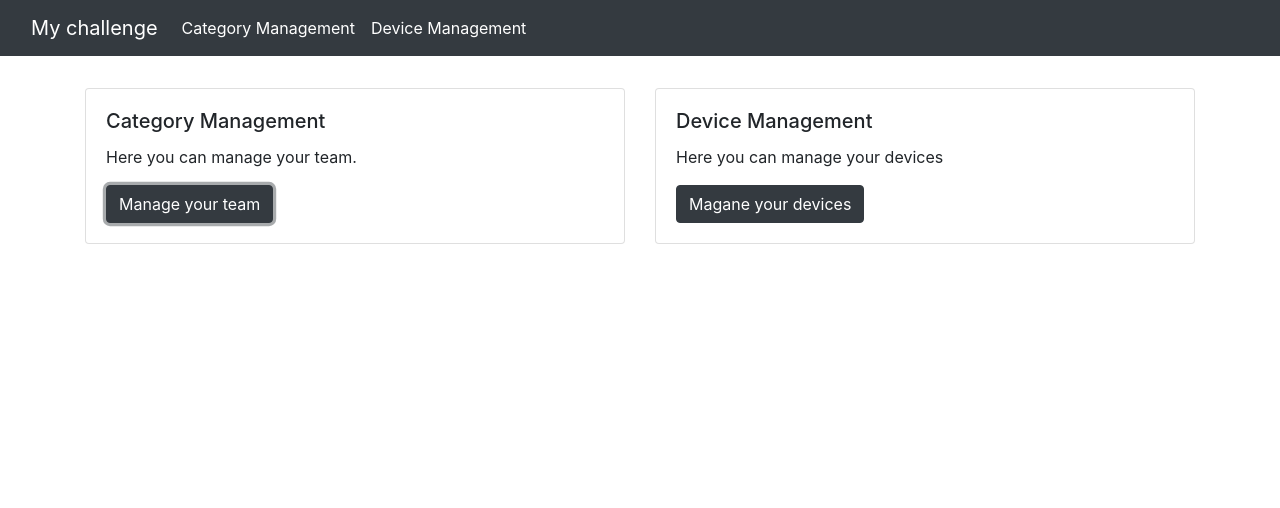
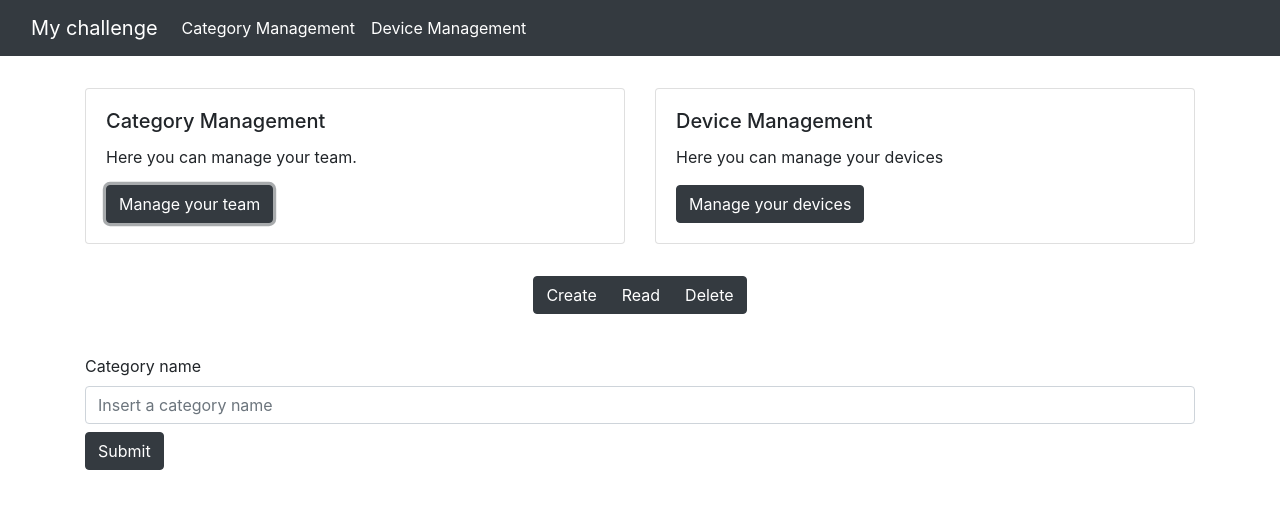
Before and after one commit to gustavo2207/Frontend-My-Challenge, an Angular app: page / in a window 1280 px wide. Both pictures are taken after a click on the link "Manage your team". Shown: the top 508 px of the page. Built offline with nearby package versions, Linux system fonts and the light colour scheme.

Commit message:
dinamic frontend

```diff
--- a/src/app/button-crud/button-crud.component.ts
+++ b/src/app/button-crud/button-crud.component.ts
@@ -13,34 +13,43 @@ export class ButtonCrudComponent implements OnInit {
   }
 
   btnCreate(){
-    const isDevice = document.
-    querySelector("#group-btn")?.classList.contains("device");
-
-    if(isDevice){
-      document.querySelector("#create-device")?.classList.replace("hide", "none")
-      document.querySelector("#read-device")?.classList.add("hide", "hide")
-      document.querySelector("#delete-device")?.classList.add("hide", "hide")
+    const isDevice = document.querySelector("#btn-device")?.classList.contains("device");
+    const isCategory = document.querySelector("#btn-category")?.classList.contains("category");
+    if(isDevice) {
+      document.querySelector("#create-device")?.classList.remove("hide")
+      document.querySelector("#read-device")?.classList.add("hide")
+      document.querySelector("#delete-device")?.classList.add("hide")
+    } else if(isCategory){
+      document.querySelector("#create-category")?.classList.remove("hide")
+      document.querySelector("#read-category")?.classList.add("hide")
+      document.querySelector("#delete-category")?.classList.add("hide")
     }
   }
   btnRead(){
-    const isDevice = document.
-    querySelector("#group-btn")?.classList.contains("device");
-
+    const isDevice = document.querySelector("#btn-device")?.classList.contains("device");
+    const isCategory = document.querySelector("#btn-category")?.classList.contains("category");
     if(isDevice){
-      document.querySelector("#create-device")?.classList.add("hide", "hide")
-      document.querySelector("#read-device")?.classList.replace("hide", "none")
-      document.querySelector("#delete-device")?.classList.add("hide", "hide")
+      document.querySelector("#create-device")?.classList.add("hide")
+      document.querySelector("#read-device")?.classList.remove("hide")
+      document.querySelector("#delete-device")?.classList.add("hide")
+    } else if(isCategory){
+      document.querySelector("#create-category")?.classList.add("hide")
+      document.querySelector("#read-category")?.classList.remove("hide")
+      document.querySelector("#delete-category")?.classList.add("hide")
     }
   }
 
   btnDelete(){
-    const isDevice = document.
-    querySelector("#group-btn")?.classList.contains("device");
-
-    if(isDevice){
-      document.querySelector("#create-device")?.classList.add("hide", "hide")
-      document.querySelector("#read-device")?.classList.add("hide", "hide")
-      document.querySelector("#delete-device")?.classList.replace("hide", "none")
+    const isDevice = document.querySelector("#btn-device")?.classList.contains("device");
+    const isCategory = document.querySelector("#btn-category")?.classList.contains("category");
+    if(isDevice) {
+      document.querySelector("#create-device")?.classList.add("hide")
+      document.querySelector("#read-device")?.classList.add("hide")
+      document.querySelector("#delete-device")?.classList.remove("hide")
+    } else if (isCategory) {
+      document.querySelector("#create-category")?.classList.add("hide")
+      document.querySelector("#read-category")?.classList.add("hide")
+      document.querySelector("#delete-category")?.classList.remove("hide")
     }
   }
 
--- a/src/app/cards/cards.component.html
+++ b/src/app/cards/cards.component.html
@@ -5,7 +5,9 @@
         <div class="card-body">
           <h5 class="card-title">Category Management</h5>
           <p class="card-text">Here you can manage your team.</p>
-          <a href="#" class="btn btn-dark">Manage your team</a>
+          <a href="#" class="btn btn-dark" (click)="manageCategory($event)"
+            >Manage your team</a
+          >
         </div>
       </div>
     </div>
@@ -15,7 +17,7 @@
           <h5 class="card-title">Device Management</h5>
           <p class="card-text">Here you can manage your devices</p>
           <a href="#" class="btn btn-dark" (click)="manageDevices($event)"
-            >Magane your devices</a
+            >Manage your devices</a
           >
         </div>
       </div>
--- a/src/app/cards/cards.component.ts
+++ b/src/app/cards/cards.component.ts
@@ -19,6 +19,17 @@ export class CardsComponent implements OnInit {
     event.preventDefault();
     const isShow = document.querySelector("#btn-device")?.classList.contains("hide")
 
+    const isCategory = document
+    .querySelector("#btn-category")?.classList.contains("category")
+
+    if(isCategory) {
+      document.querySelector("#btn-category")?.classList.replace("category", "hide")
+      document.querySelector("#btn-device")?.classList.add("hide")
+      document.querySelector("#create-device")?.classList.add("hide")
+      document.querySelector("#read-device")?.classList.add("hide")
+      document.querySelector("#delete-device")?.classList.add("hide")
+    }
+
     if(isShow){
       document.querySelector("#btn-device")?.classList.remove("hide")
       document.querySelector("#create-device")?.classList.remove("hide")
@@ -29,8 +40,37 @@ export class CardsComponent implements OnInit {
       document.querySelector("#delete-device")?.classList.add("hide")
     }
 
-    document.querySelector("#group-btn")?.classList.add("device")
-    document.querySelector("#group-btn")?.classList.remove("category")
+    document.querySelector("#btn-device")?.classList.toggle("device")
+    document.querySelector("#btn-category")?.classList.remove("category")
+  }
+
+  manageCategory(event: any){
+    event.preventDefault();
+
+    const isShow = document.querySelector("#btn-category")?.classList.contains("hide");
+
+    const isDevice = document
+    .querySelector("#btn-device")?.classList.contains("device")
+
+    if(isDevice) {
+      document.querySelector("#btn-device")?.classList.replace("device", "hide")
+      document.querySelector("#btn-category")?.classList.add("hide")
+      document.querySelector("#create-category")?.classList.add("hide")
+      document.querySelector("#read-category")?.classList.add("hide")
+      document.querySelector("#delete-category")?.classList.add("hide")
+    }
+    if(isShow) {
+      document.querySelector("#btn-category")?.classList.remove("hide")
+      document.querySelector("#create-category")?.classList.remove("hide")
+    }
+    else {
+      document.querySelector("#btn-category")?.classList.add("hide")
+      document.querySelector("#create-category")?.classList.add("hide")
+      document.querySelector("#read-category")?.classList.add("hide")
+      document.querySelector("#delete-category")?.classList.add("hide")
+    }
+    document.querySelector("#btn-category")?.classList.toggle("category")
+    document.querySelector("#btn-device")?.classList.remove("device")
   }
 
 }
--- a/src/app/category-create/category-create.component.html
+++ b/src/app/category-create/category-create.component.html
@@ -1,4 +1,4 @@
-<div class="container hide">
+<div class="container hide" id="create-category">
   <form>
     <label for="inputName" class="form-label mt-2">Category name</label>
     <div class="input-group">
--- a/src/app/category-delete/category-delete.component.html
+++ b/src/app/category-delete/category-delete.component.html
@@ -1,4 +1,4 @@
-<div class="container hide">
+<div class="container hide" id="delete-category">
   <form>
     <label for="exampleDataList" class="form-label">Categories to delete</label>
     <div class="input-group">
--- a/src/app/category-management/category-management.component.html
+++ b/src/app/category-management/category-management.component.html
@@ -1,4 +1,6 @@
-<app-button-crud ngClass="isHide() : hide"></app-button-crud>
-<app-category-create></app-category-create>
-<app-category-read></app-category-read>
-<app-category-delete></app-category-delete>
+<div class="hide" id="btn-category">
+  <app-button-crud></app-button-crud>
+  <app-category-create></app-category-create>
+  <app-category-read></app-category-read>
+  <app-category-delete></app-category-delete>
+</div>
--- a/src/app/category-read/category-read.component.html
+++ b/src/app/category-read/category-read.component.html
@@ -1,4 +1,5 @@
-<table class="table hide">
+<div class="container hide" id="read-category">
+  <table class="table">
     <thead>
       <tr>
         <th scope="col">#</th>
@@ -20,3 +21,4 @@
       </tr>
     </tbody>
   </table>
+</div>
--- a/src/app/device-management/device-management.component.html
+++ b/src/app/device-management/device-management.component.html
@@ -1,4 +1,6 @@
-<app-button-crud class="hide" id="btn-device"></app-button-crud>
-<app-device-create></app-device-create>
-<app-device-read></app-device-read>
-<app-device-delete></app-device-delete>
+<div class="hide" id="btn-device">
+  <app-button-crud></app-button-crud>
+  <app-device-create></app-device-create>
+  <app-device-read></app-device-read>
+  <app-device-delete></app-device-delete>
+</div>
--- a/src/app/device-read/device-read.component.html
+++ b/src/app/device-read/device-read.component.html
@@ -1,3 +1,4 @@
+<div class="container">
   <table class="table hide" id="read-device">
     <thead>
       <tr>
@@ -40,3 +41,4 @@
       </tr>
     </tbody>
   </table>
+</div>
```
Lines whose indentation alone changed are shown as unchanged.
